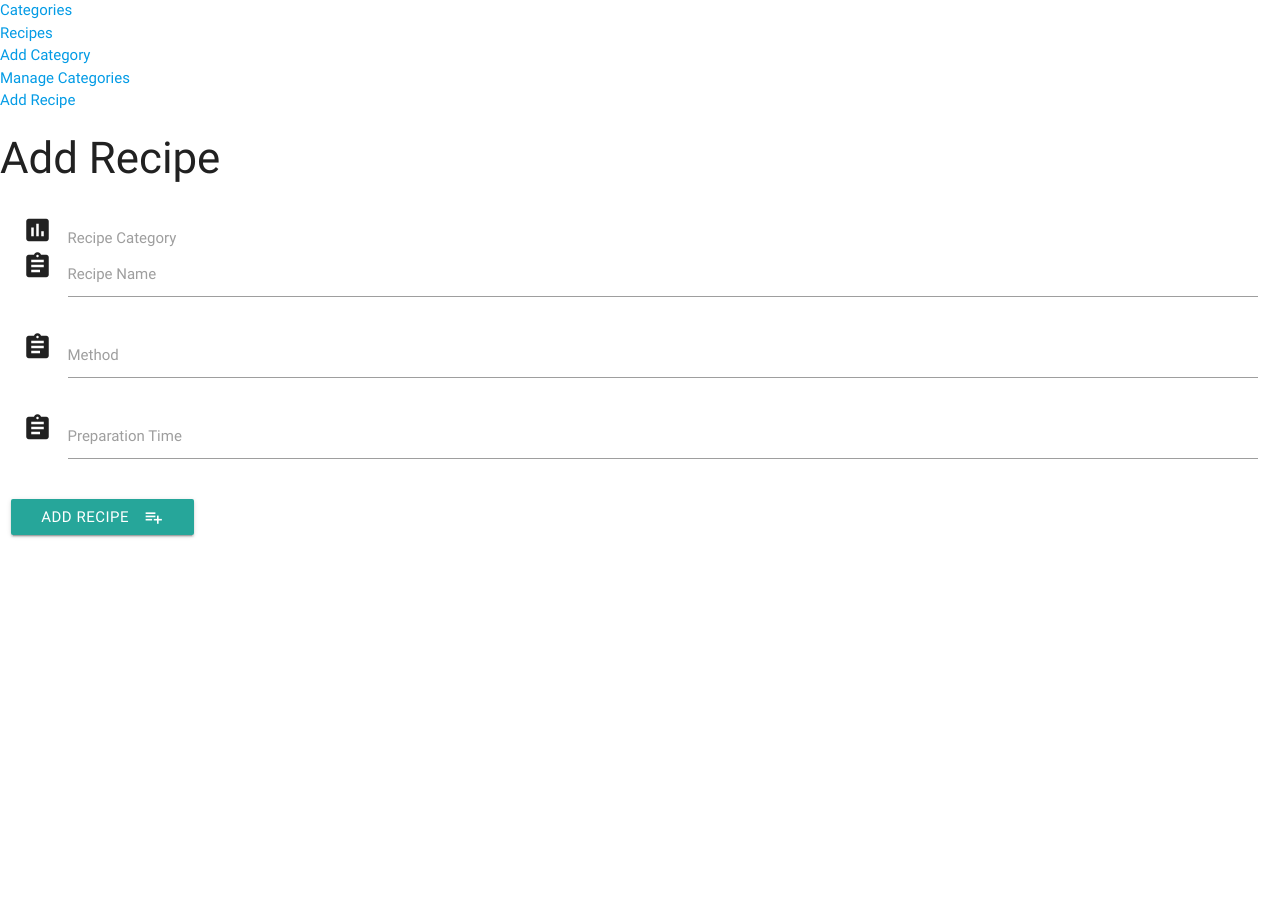
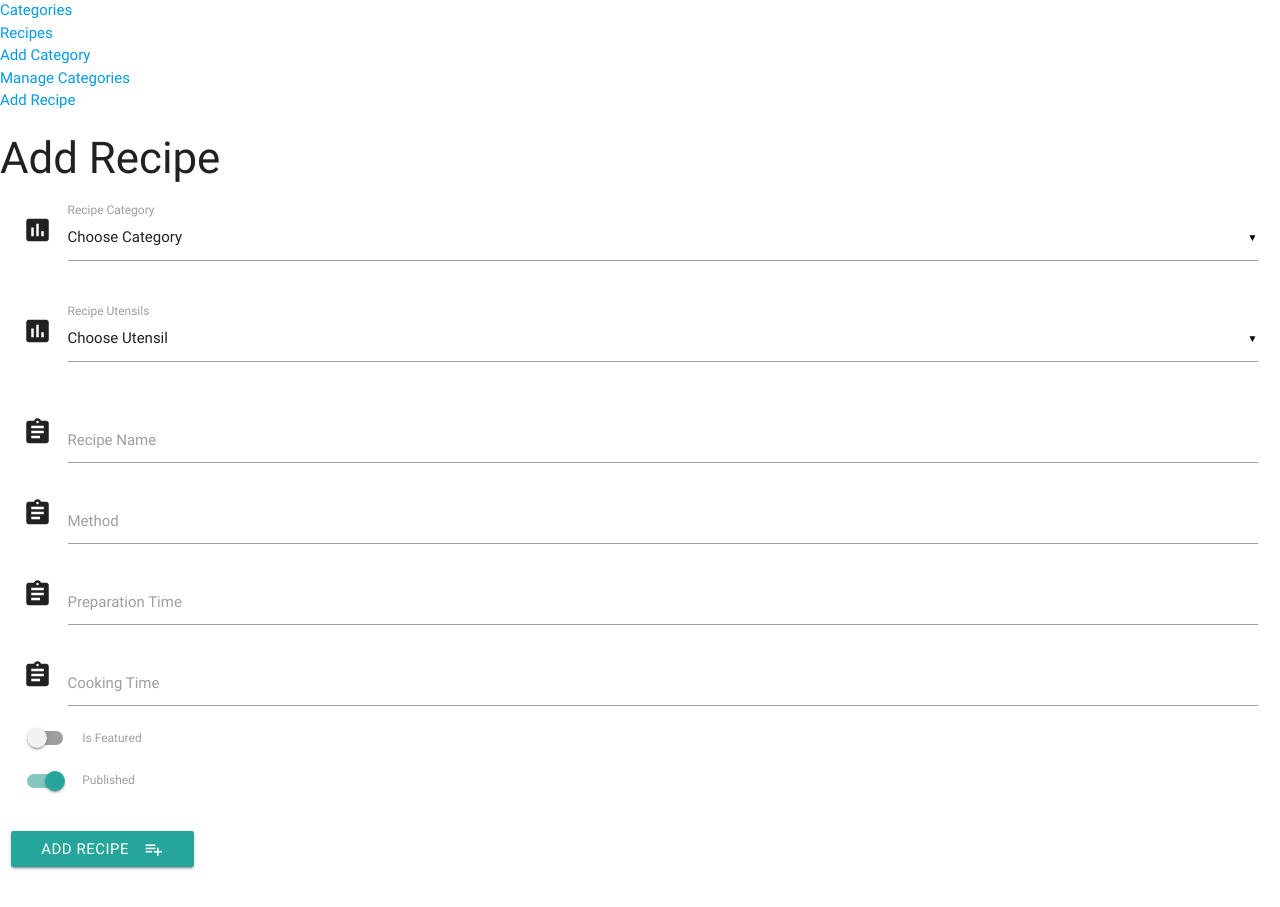
Before and after one commit to jonburdon/windy-millers-bakery, a Flask app: page /add_recipe in a window 1280 px wide. Shown: the part 164-1071 px from the top of the page. Before the commit the page ends 702 px from the top, so only its background shows below. Run offline with Flask 2, Linux system fonts and the light colour scheme; data that the repository does not hold is empty; some libraries are stand-ins or nearby versions.

Commit message:
Added multi select utensil field to add recipe.html

```diff
--- a/app.py
+++ b/app.py
@@ -28,7 +28,7 @@ def recipes():
 @app.route('/add_recipe')
 def add_recipe():
     return render_template('add_recipe.html',
-                           categories=mongo.db.categories.find())
+                           categories=mongo.db.categories.find(), utensils=mongo.db.utensils.find())
 
 @app.route('/insert_recipe', methods=["POST"])
 def insert_recipe():
--- a/templates/add_recipe.html
+++ b/templates/add_recipe.html
@@ -9,14 +9,37 @@
                 <div class="input-field col s12">
                     <i class="material-icons prefix">poll</i>
                     <select id="category" name="category_name">
-                  <option value="" disabled selected>Choose Category</option>
+
+
+                      <option value="" disabled selected>Choose Category</option>
                   {% for cat in categories %}
                       <option value="{{cat.category_name}}">{{cat.category_name}}</option>
                   {% endfor %}
+
                 </select>
                     <label>Recipe Category</label>
                 </div>
+
             </div>
+
+
+            <div class="row">
+                <div class="input-field col s12">
+                    <i class="material-icons prefix">poll</i>
+                    <select multiple id="utensil" name="utensil_name">
+
+
+                      <option value="" disabled selected>Choose Utensil</option>
+                  {% for ut in utensils %}
+                      <option value="{{ut.utensil_name}}">{{ut.utensil_name}}</option>
+                  {% endfor %}
+
+                </select>
+                    <label>Recipe Utensils</label>
+                </div>
+
+            </div>
+
 
             <div class="input-field col s12">
                 <i class="material-icons prefix">assignment</i>
@@ -36,6 +59,32 @@
                 <label for="icon_prefix">Preparation Time</label>
             </div>
 
+            <div class="input-field col s12">
+                <i class="material-icons prefix">assignment</i>
+                <input id="cooking_time" name="cooking_time" type="number">
+                <label for="icon_prefix">Cooking Time</label>
+            </div>
+
+            <div class="row">
+                <div class="switch">
+                    <label>
+                      <input id="recipe_featured" name="recipe_featured" type="checkbox">
+                      <span class="lever"></span>
+                      Is Featured
+                    </label>
+                </div>
+            </div>
+
+            <div class="row">
+                <div class="switch">
+                    <label>
+                      <input id="published" name="published" type="checkbox" checked>
+                      <span class="lever"></span>
+                      Published
+                    </label>
+                </div>
+            </div>
+
         </div>
 
         <div class="row">
--- a/templates/base.html
+++ b/templates/base.html
@@ -35,5 +35,23 @@
         <script src="" async defer></script>
         <script src="https://cdnjs.cloudflare.com/ajax/libs/jquery/3.2.1/jquery.min.js"></script>
     <script src="https://cdnjs.cloudflare.com/ajax/libs/materialize/0.100.2/js/materialize.min.js"></script>
+
+    <script type="text/javascript">
+        $(document).ready(function() {
+            $('.collapsible').collapsible();
+            $('select').material_select();
+            $(".button-collapse").sideNav();
+        });
+
+        $('.datepicker').pickadate({
+            selectMonths: true, // Creates a dropdown to control month
+            selectYears: 15, // Creates a dropdown of 15 years to control year,
+            today: 'Today',
+            clear: 'Clear',
+            close: 'Ok',
+            closeOnSelect: false // Close upon selecting a date,
+        });
+    </script>
+
     </body>
 </html>
--- a/templates/recipes.html
+++ b/templates/recipes.html
@@ -56,4 +56,6 @@
             {% endif %}
         {% endfor %}
 
+
+
 {% endblock %}
```
